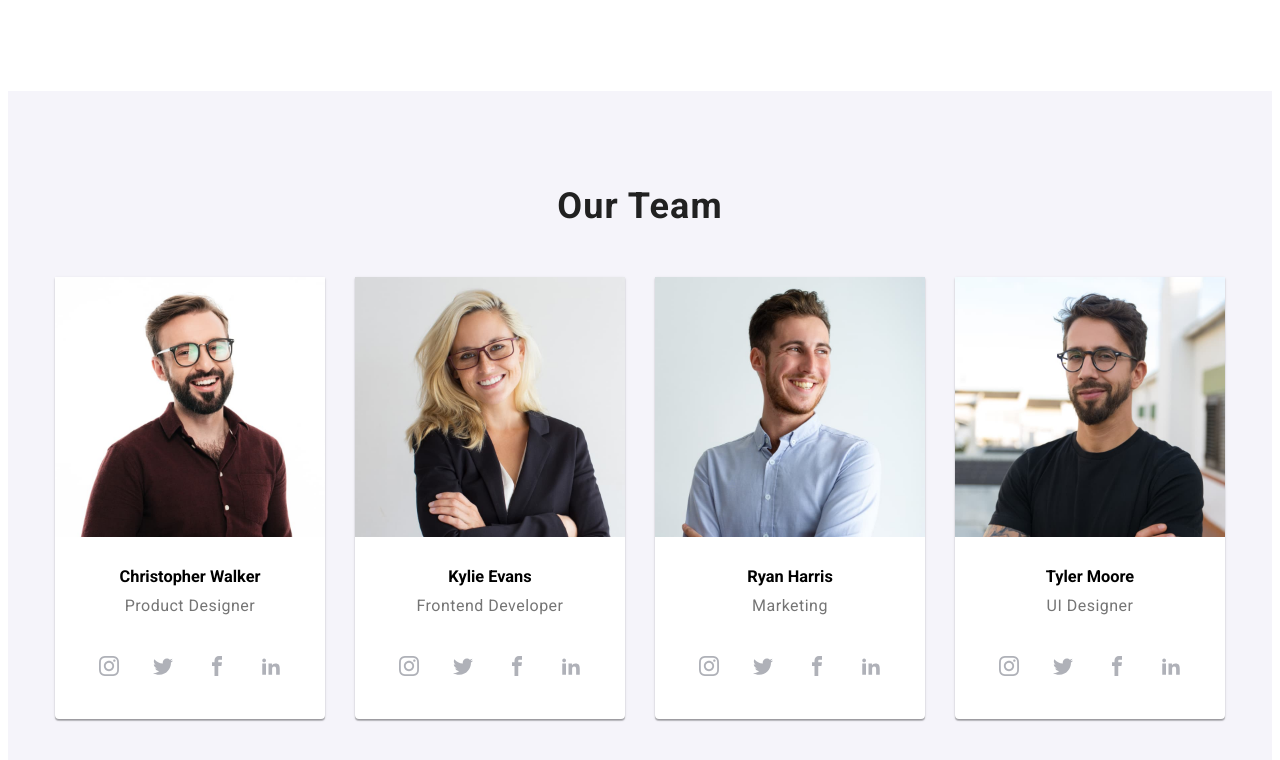
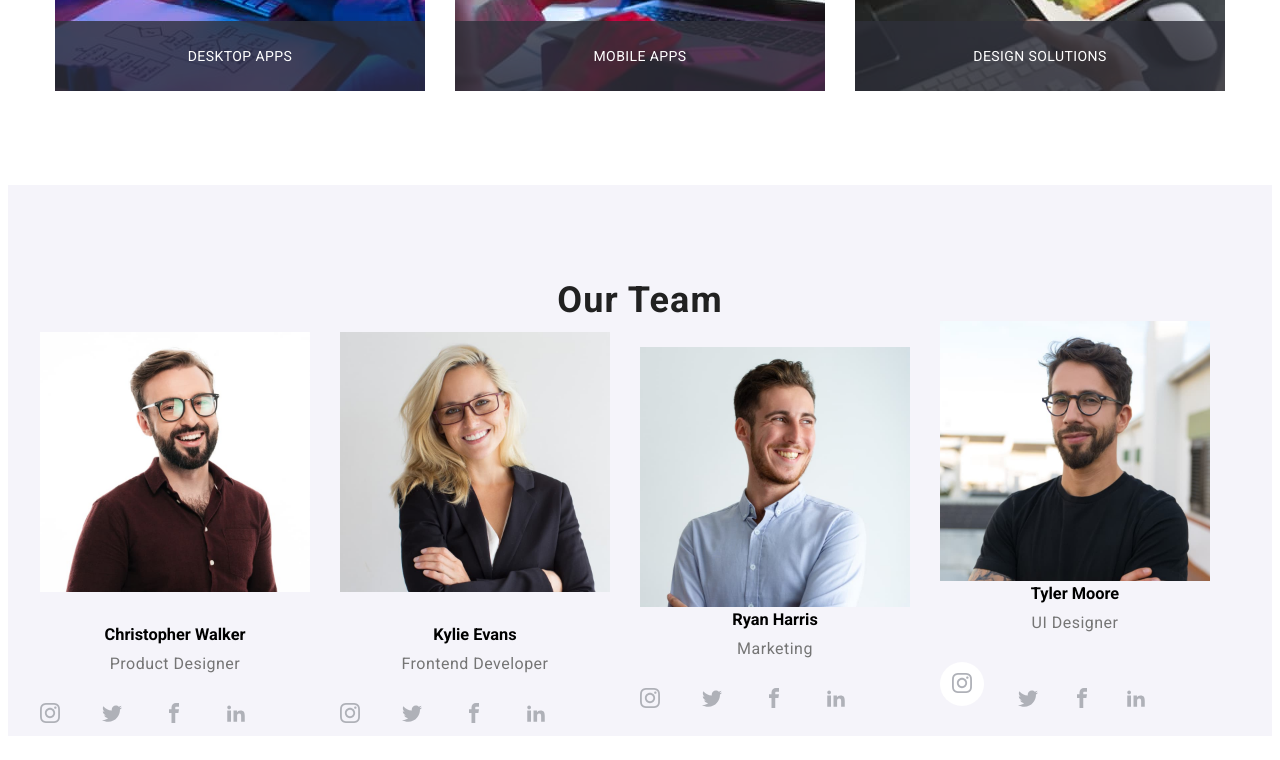
Before and after one commit to vasicris/goit-markup-hw-07, a plain HTML site: page index.html in a window 1280 px wide. Shown: the part 1520-2280 px from the top of the page. Drawn offline with Linux system fonts and the light colour scheme.

Commit message:
24 mar 22:29

```diff
--- a/css/styles.css
+++ b/css/styles.css
@@ -16,8 +16,9 @@ li {
 }
 
 .section {
-    margin: 0px;
-    margin: 0px auto;
+    /* margin: 0px; */
+    /* margin: 0px auto; */
+    padding-top: 94px;
 }
 
 .header-navigation {
@@ -408,7 +409,7 @@ inner-div svg:hover {
 .grid {
     display: flex;
     gap: 30px;
-    padding-top: 94px;
+    /* padding-top: 94px; */
 }
 
 /* .our-every-description {
@@ -626,7 +627,7 @@ inner-div svg:hover {
     align-items: center;
 }
 
-.title-our-team {
+/* .title-our-team {
     font-weight: 700;
     font-size: 36px;
     line-height: 42px;
@@ -636,30 +637,60 @@ inner-div svg:hover {
     display: flex;
     justify-content: center;
     padding-top: 94px;
+} */
+
+.section-four {
+    background: #F5F4FA;;
 }
 
-.our-team {
+.section__title {
+    font-weight: 700;
+    font-size: 36px;
+    line-height: 42px;
+    letter-spacing: 0.03em;
+    color: #212121;
+    /* padding-bottom: 50px; */
+    /* display: flex; */
+    /* justify-content: center; */
+    /* padding-top: 94px; */
+    text-align: center;
+}
+
+/* .our-team {
     display: flex;
     gap: 30px;
     display: flex;
     justify-content: center;
     margin-bottom: 97px;
-}
+} */
 
-.card-team {
+/* .card-team {
     display: flex;
     flex-direction: column;
     align-items: center;
     background: #FFFFFF;
     box-shadow: 0px 1px 3px rgba(0, 0, 0, 0.12), 0px 1px 1px rgba(0, 0, 0, 0.14), 0px 2px 1px rgba(0, 0, 0, 0.2);
     border-radius: 0px 0px 4px 4px;
-}
+} */
 
-.img-team {
+/* .img-team {
+    padding-bottom: 30px;
+} */
+
+.our-team__image {
     padding-bottom: 30px;
 }
 
-.description-team {
+/* .description-team {
+    font-weight: 400;
+    font-size: 16px;
+    line-height: 19px;
+    letter-spacing: 0.03em;
+    color: #757575;
+    padding-bottom: 30px;
+} */
+
+.our-team__ocupation {
     font-weight: 400;
     font-size: 16px;
     line-height: 19px;
@@ -668,15 +699,41 @@ inner-div svg:hover {
     padding-bottom: 30px;
 }
 
-.title-team {
+/* .title-team {
+    padding-bottom: 10px;
+} */
+
+.our-team__name {
     padding-bottom: 10px;
 }
 
-/* .social-media-icons {
+.social-media-icons {
     display: flex;
+    /* flex-direction: column; */
+    align-items: center;
+    justify-content: space-between;
+    width: 206px;
+}
+
+/* .social-media-icons-list {
+    display: flex;
+    text-decoration: none;
+    width: 206px;
+    justify-content: space-between;
+    color: #AFB1B8;
 } */
 
-.social-media-icons-list {
+.our-team__details {
+    display: flex;
+    flex-direction: column;
+    align-items: center;
+}
+
+.our-team__title {
+    padding-bottom: 10px;
+}
+
+.social-media__items {
     display: flex;
     text-decoration: none;
     width: 206px;
@@ -684,7 +741,11 @@ inner-div svg:hover {
     color: #AFB1B8;
 }
 
-.social-media-icons-list a:hover {
+/* .social-media-icons-list a:hover {
+    color: white;
+} */
+
+.social-media__items a:hover {
     color: white;
 }
 
--- a/index.html
+++ b/index.html
@@ -181,140 +181,160 @@
         </section>
         </div>
         <!--OurTeamSection-->
-        <section class="section-our-team section">
+        <section class="section section-four">
             <div class="container">
-                <h2 class="title-our-team">Our Team</h2>
-                <ul class="our-team">
-                    <li class="card-team">
-                        <img class="img-team" src="./images/Christopher Walker-2.jpg" alt="Christopher Walker" width="270" height="260">
-                        <h3 class="title-team">Christopher Walker</h3>
-                        <p class="description-team">Product Designer</p>
-                        <div class="social-media-icons">
-                            <ul class="social-media-icons-list">
+                <h2 class="section__title">Our Team</h2>
+                <ul class="grid">
+                    <li class="grid__items">
+                        <div class="our-team">
+                            <img class="our-team__image" src="./images/Christopher Walker-2.jpg" alt="Christopher Walker" width="270" height="260">
+                            <div class="our-team__details">
+                                <h3 class="our-team__title">Christopher Walker</h3>
+                                <p class="our-team__ocupation">Product Designer</p>
+                            </div>
+                            <!-- <div class="social-media-icons"> -->
+                            <ul class="social-media-icons our-team__social-media">
+                                    <li class="social-media__item">
+                                        <a href="#">
+                                            <svg width="20" height="20" fill="#AFB1B8">
+                                            <use href="./images/symbol-defs.svg#icon-instagram"></use>
+                                            </svg>
+                                        </a>
+                                    </li>
+                                    <li class="social-media__item">
+                                        <a href="#">
+                                            <svg width="20" height="20" fill="#AFB1B8">
+                                            <use href="./images/symbol-defs.svg#icon-twitter"></use>
+                                            </svg>
+                                        </a>
+                                    </li>
+                                    <li class="social-media__item">
+                                            <a href="#">
+                                            <svg width="20" height="20" fill="#AFB1B8">
+                                                <use href="./images/symbol-defs.svg#icon-facebook"></use>
+                                            </svg>
+                                        </a>
+                                    </li>
+                                    <li class="social-media__item">
+                                        <a href="#">
+                                            <svg width="20" height="20" fill="#AFB1B8">
+                                                <use href="./images/symbol-defs.svg#icon-linkedin2"></use>
+                                            </svg>
+                                        </a>
+                                    </li>
+                            </ul>
+                            <!-- </div> -->
+                        </div>
+                    </li>
+                    <li class="grid__items">
+                        <div class="our-team">
+                            <img class="our-team__image" src="./images/Kylie Evans-2.jpg" alt="Kylie Evans" width="270" height="260">
+                            <div class="our-team__details">
+                                <h3 class="our-team__title">Kylie Evans</h3>
+                                <p class="our-team__ocupation">Frontend Developer</p>
+                            </div>
+                            <!-- <div class="social-media-icons"> -->
+                                <ul class="social-media-icons our-team__social-media">
+                                    <li class="social-media__item">
+                                        <a href="#">
+                                        <svg width="20" height="20" fill="#AFB1B8">
+                                            <use href="./images/symbol-defs.svg#icon-instagram"></use>
+                                        </svg>
+                                    </a></li>
+                                    <li class="social-media__item">
+                                        <a href="#">
+                                        <svg width="20" height="20" fill="#AFB1B8">
+                                            <use href="./images/symbol-defs.svg#icon-twitter"></use>
+                                        </svg>
+                                    </a></li>
+                                    <li class="social-media__item">
+                                        <a href="#">
+                                        <svg width="20" height="20" fill="#AFB1B8">
+                                            <use href="./images/symbol-defs.svg#icon-facebook"></use>
+                                        </svg>
+                                    </a></li>
+                                    <li class="social-media__item">
+                                        <a href="#">
+                                        <svg width="20" height="20" fill="#AFB1B8">
+                                            <use href="./images/symbol-defs.svg#icon-linkedin2"></use>
+                                        </svg>
+                                    </a></li>
+                                </ul>
+                            <!-- </div> -->
+                        </div>
+                    </li>
+                    <li class="grid__items">
+                        <div class="our-team">
+                            <img class="our-team__imag" src="./images/Ryan Harris-2.jpg" alt="Ryan Harris" width="270" height="260">
+                            <div class="our-team__details">
+                                <h3 class="our-team__title">Ryan Harris</h3>
+                                <p class="our-team__ocupation">Marketing</p>
+                            </div>
+                            <!-- <div class="social-media-icons"> -->
+                                <ul class="social-media-icons our-team__social-media">
+                                    <li class="social-media__item">
+                                        <a href="#">
+                                        <svg width="20" height="20" fill="#AFB1B8">
+                                            <use href="./images/symbol-defs.svg#icon-instagram"></use>
+                                        </svg>
+                                    </a></li>
+                                    <li class="social-media__item">
+                                        <a href="#">
+                                        <svg width="20" height="20" fill="#AFB1B8">
+                                            <use href="./images/symbol-defs.svg#icon-twitter"></use>
+                                        </svg>
+                                    </a></li>
+                                    <li class="social-media__item">
+                                        <a href="#">
+                                        <svg width="20" height="20" fill="#AFB1B8">
+                                            <use href="./images/symbol-defs.svg#icon-facebook"></use>
+                                        </svg>
+                                    </a></li>
+                                    <li class="social-media__item">
+                                        <a href="#">
+                                        <svg width="20" height="20" fill="#AFB1B8">
+                                            <use href="./images/symbol-defs.svg#icon-linkedin2"></use>
+                                        </svg>
+                                    </a></li>
+                                </ul>
+                            <!-- </div> -->
+                        </div>
+                    </li>
+                    <li class="grid__items">
+                        <div class="our-team">
+                            <img class="our-team__imag" src="./images/Tyler Moore-2.jpg" alt="Tyler Moore" width="270" height="260">
+                            <div class="our-team__details">
+                                <h3 class="our-team__title">Tyler Moore</h3>
+                                <p class="our-team__ocupation">UI Designer</p>
+                            </div>
+                            <!-- <div class="social-media-icons"> -->
+                                <ul class="social-media-icons our-team__social-media">
                                     <li class="icon-list-item">
                                         <a href="#">
                                         <svg width="20" height="20" fill="#AFB1B8">
                                             <use href="./images/symbol-defs.svg#icon-instagram"></use>
                                         </svg>
                                     </a></li>
-                                <li class="icon-list-item">
+                                    <li class="social-media__item">
                                         <a href="#">
                                         <svg width="20" height="20" fill="#AFB1B8">
                                             <use href="./images/symbol-defs.svg#icon-twitter"></use>
                                         </svg>
                                     </a></li>
-                                <li class="icon-list-item">
+                                    <li class="social-media__item">
                                         <a href="#">
                                         <svg width="20" height="20" fill="#AFB1B8">
                                             <use href="./images/symbol-defs.svg#icon-facebook"></use>
                                         </svg>
                                     </a></li>
-                                <li class="icon-list-item">
+                                    <li class="social-media__item">
                                         <a href="#">
                                         <svg width="20" height="20" fill="#AFB1B8">
                                             <use href="./images/symbol-defs.svg#icon-linkedin2"></use>
                                         </svg>
                                     </a></li>
                                 </ul>
-                        </div>
-                    </li>
-                    <li class="card-team">
-                        <img class="img-team" src="./images/Kylie Evans-2.jpg" alt="Kylie Evans" width="270" height="260">
-                        <h3 class="title-team">Kylie Evans</h3>
-                        <p class="description-team">Frontend Developer</p>
-                        <div class="social-media-icons">
-                            <ul class="social-media-icons-list">
-                                <li class="icon-list-item">
-                                    <a href="#">
-                                    <svg width="20" height="20" fill="#AFB1B8">
-                                        <use href="./images/symbol-defs.svg#icon-instagram"></use>
-                                    </svg>
-                                </a></li>
-                                <li class="icon-list-item">
-                                    <a href="#">
-                                    <svg width="20" height="20" fill="#AFB1B8">
-                                        <use href="./images/symbol-defs.svg#icon-twitter"></use>
-                                    </svg>
-                                </a></li>
-                                <li class="icon-list-item">
-                                    <a href="#">
-                                    <svg width="20" height="20" fill="#AFB1B8">
-                                        <use href="./images/symbol-defs.svg#icon-facebook"></use>
-                                    </svg>
-                                </a></li>
-                                <li class="icon-list-item">
-                                    <a href="#">
-                                    <svg width="20" height="20" fill="#AFB1B8">
-                                        <use href="./images/symbol-defs.svg#icon-linkedin2"></use>
-                                    </svg>
-                                </a></li>
-                            </ul>
-                        </div>
-                    </li>
-                    <li class="card-team">
-                        <img class="img-team" src="./images/Ryan Harris-2.jpg" alt="Ryan Harris" width="270" height="260">
-                        <h3 class="title-team">Ryan Harris</h3>
-                        <p class="description-team">Marketing</p>
-                        <div class="social-media-icons">
-                            <ul class="social-media-icons-list">
-                                <li class="icon-list-item">
-                                    <a href="#">
-                                    <svg width="20" height="20" fill="#AFB1B8">
-                                        <use href="./images/symbol-defs.svg#icon-instagram"></use>
-                                    </svg>
-                                </a></li>
-                                <li class="icon-list-item">
-                                    <a href="#">
-                                    <svg width="20" height="20" fill="#AFB1B8">
-                                        <use href="./images/symbol-defs.svg#icon-twitter"></use>
-                                    </svg>
-                                </a></li>
-                                <li class="icon-list-item">
-                                    <a href="#">
-                                    <svg width="20" height="20" fill="#AFB1B8">
-                                        <use href="./images/symbol-defs.svg#icon-facebook"></use>
-                                    </svg>
-                                </a></li>
-                                <li class="icon-list-item">
-                                    <a href="#">
-                                    <svg width="20" height="20" fill="#AFB1B8">
-                                        <use href="./images/symbol-defs.svg#icon-linkedin2"></use>
-                                    </svg>
-                                </a></li>
-                            </ul>
-                        </div>
-                    </li>
-                    <li class="card-team">
-                        <img class="img-team" src="./images/Tyler Moore-2.jpg" alt="Tyler Moore" width="270" height="260">
-                        <h3 class="title-team">Tyler Moore</h3>
-                        <p class="description-team">UI Designer</p>
-                        <div class="social-media-icons">
-                            <ul class="social-media-icons-list">
-                                <li class="icon-list-item">
-                                    <a href="#">
-                                    <svg width="20" height="20" fill="#AFB1B8">
-                                        <use href="./images/symbol-defs.svg#icon-instagram"></use>
-                                    </svg>
-                                </a></li>
-                                <li class="icon-list-item">
-                                    <a href="#">
-                                    <svg width="20" height="20" fill="#AFB1B8">
-                                        <use href="./images/symbol-defs.svg#icon-twitter"></use>
-                                    </svg>
-                                </a></li>
-                                <li class="icon-list-item">
-                                    <a href="#">
-                                    <svg width="20" height="20" fill="#AFB1B8">
-                                        <use href="./images/symbol-defs.svg#icon-facebook"></use>
-                                    </svg>
-                                </a></li>
-                                <li class="icon-list-item">
-                                    <a href="#">
-                                    <svg width="20" height="20" fill="#AFB1B8">
-                                        <use href="./images/symbol-defs.svg#icon-linkedin2"></use>
-                                    </svg>
-                                </a></li>
-                            </ul>
+                            <!-- </div> -->
                         </div>
                     </li>
                 </ul>
```
Lines whose indentation alone changed are shown as unchanged.
